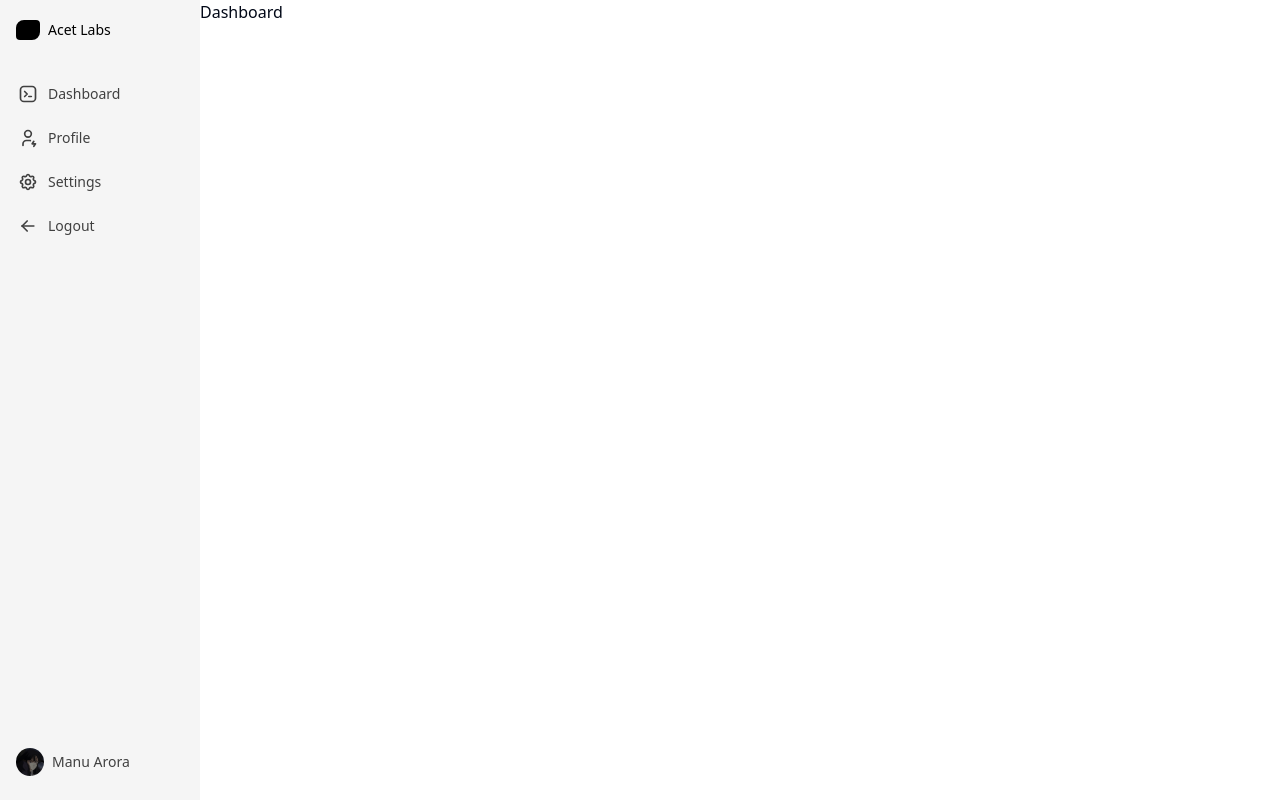
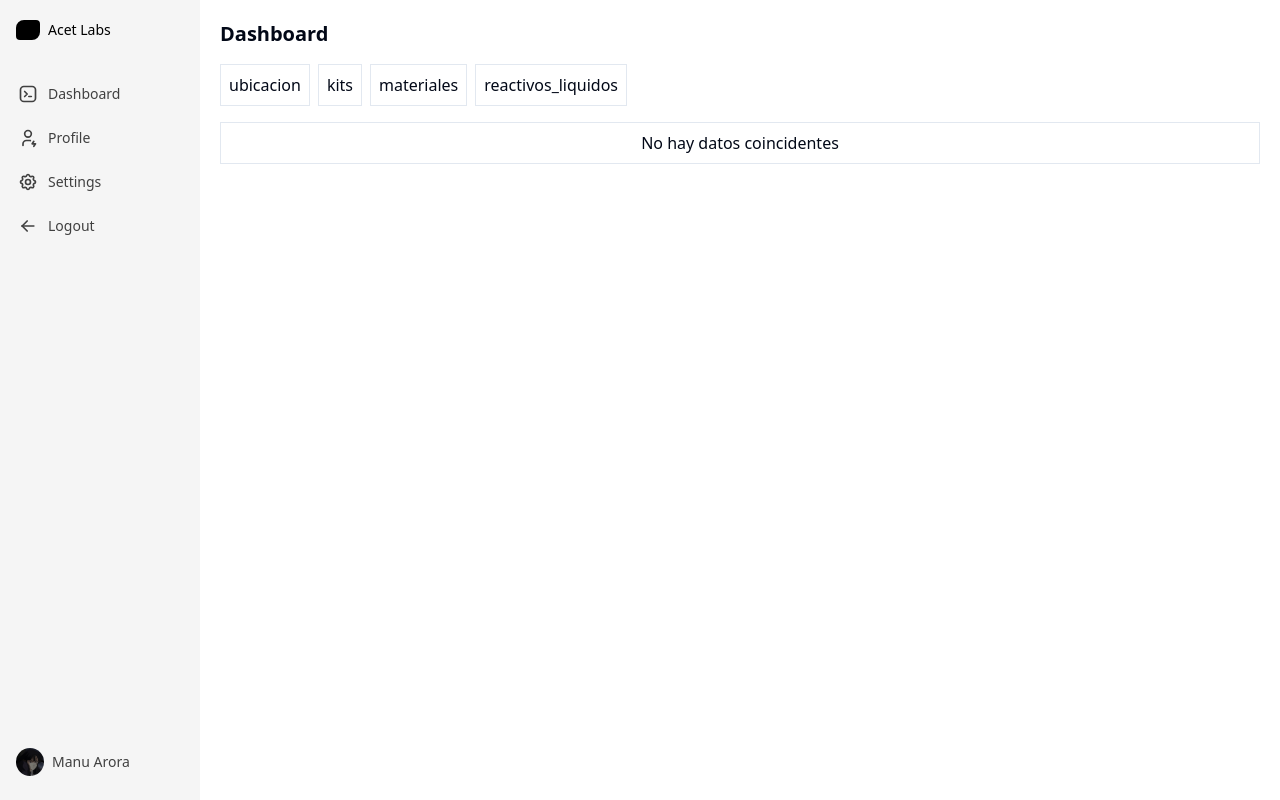
Before and after one commit to LabQuimica/laboratorio, a Next.js app: page /menu/dashboard in a window 1280 px wide. Built offline with nearby package versions, Linux system fonts and the light colour scheme.

Commit message:
Implement dashboard functionality with data fetching, sorting, and searching capabilities

```diff
--- a/src/app/menu/dashboard/page.tsx
+++ b/src/app/menu/dashboard/page.tsx
@@ -1,5 +1,152 @@
-function Dashboard() {
-  return <div className="">Dashboard</div>;
+"use client";
+
+import { useState } from "react";
+
+export default function Dashboard() {
+  const [selectedTable, setSelectedTable] = useState("");
+  const [originalData, setOriginalData] = useState([]); // Datos originales sin ordenar
+  const [data, setData] = useState([]);
+  const [error, setError] = useState("");
+  const [searchTerm, setSearchTerm] = useState(""); // Estado de búsqueda
+  const [sortField, setSortField] = useState(""); // Estado para el campo de ordenamiento
+  const [sortOrder, setSortOrder] = useState<"asc" | "desc">("asc"); // Estado para dirección del ordenamiento
+
+  // Definir los campos según la tabla seleccionada
+  const tableFields: any = {
+    ubicacion: ["id_ubicacion", "Mueble", "Numero", "Estado", "Estante", "Nivel"],
+    kits: ["num_serie", "nombre", "marca", "fk_ubicacion", "observaciones", "link", "caja", "cantidad_kits", "contenido", "cantidad"],
+    materiales: ["num_serie", "nombre", "marca", "fk_ubicacion"],
+    reactivos_liquidos: ["num_cas", "nombre", "formula", "marca", "cantidad", "fk_ubicacion", "contenedor", "observaciones"]
+  };
+
+  // Obtener datos de la tabla seleccionada
+  const fetchData = async (tableName: string) => {
+    setError("");
+    setData([]);
+    setOriginalData([]);
+    setSelectedTable(tableName);
+    setSearchTerm(""); // Reiniciar búsqueda
+    setSortField(""); // Reiniciar ordenamiento
+    setSortOrder("asc");
+
+    try {
+      const response = await fetch(`${process.env.NEXT_PUBLIC_API_URL}/inventory/${tableName}`);
+      if (response.ok) {
+        const result = await response.json();
+        setData(result);
+        setOriginalData(result); // Guardamos copia de los datos originales
+      } else {
+        setError(`Error al obtener los datos de ${tableName}`);
+      }
+    } catch (err) {
+      setError(`No se pudo conectar con el servidor.`);
+    }
+  };
+
+  // Manejar búsqueda (filtrar registros)
+  const filteredData = data.filter((row: any) =>
+    Object.values(row).some(value =>
+      value.toString().toLowerCase().includes(searchTerm.toLowerCase())
+    )
+  );
+
+  // Función para ordenar datos
+  const sortedData = [...filteredData].sort((a, b) => {
+    if (!sortField) return 0;
+
+    const aValue = a[sortField];
+    const bValue = b[sortField];
+
+    if (typeof aValue === "number" && typeof bValue === "number") {
+      return sortOrder === "asc" ? aValue - bValue : bValue - aValue;
+    }
+
+    return sortOrder === "asc"
+      ? aValue.toString().localeCompare(bValue.toString())
+      : bValue.toString().localeCompare(aValue.toString());
+  });
+
+  // Manejar cambio de orden al hacer clic en el encabezado
+  const handleSort = (field: string) => {
+    if (sortField === field) {
+      setSortOrder(sortOrder === "asc" ? "desc" : "asc");
+    } else {
+      setSortField(field);
+      setSortOrder("asc");
+    }
+  };
+
+  // Función para resetear la tabla al orden original
+  const resetTable = () => {
+    setData(originalData);
+    setSortField("");
+    setSortOrder("asc");
+  };
+
+  return (
+    <div className="p-5">
+      <h1 className="text-xl font-bold mb-4">Dashboard</h1>
+
+      {/* Botones para seleccionar tabla */}
+      <div className="flex gap-2 mb-4">
+        {Object.keys(tableFields).map((table) => (
+          <button key={table} onClick={() => fetchData(table)} className="border p-2">
+            {table}
+          </button>
+        ))}
+      </div>
+
+      {/* Mostrar campo de búsqueda solo si hay una tabla seleccionada */}
+      {selectedTable && (
+        <div className="mb-4 flex gap-4">
+          <input
+            type="text"
+            placeholder="Buscar..."
+            value={searchTerm}
+            onChange={(e) => setSearchTerm(e.target.value)}
+            className="border p-2 w-full"
+          />
+          <button onClick={resetTable} className="border p-2 bg-sky-400">
+            Resetear Orden
+          </button>
+        </div>
+      )}
+
+      {/* Mostrar datos */}
+      {error && <p className="text-red-500">{error}</p>}
+      {selectedTable && <h2 className="text-lg font-semibold">Datos de {selectedTable}</h2>}
+
+      <table className="border-collapse border w-full mt-2">
+        <thead>
+          <tr>
+            {sortedData.length > 0 &&
+              Object.keys(sortedData[0]).map((key) => (
+                <th
+                  key={key}
+                  onClick={() => handleSort(key)}
+                  className="border p-2 cursor-pointer"
+                >
+                  {key} {sortField === key ? (sortOrder === "asc" ? "🔼" : "🔽") : ""}
+                </th>
+              ))}
+          </tr>
+        </thead>
+        <tbody>
+          {sortedData.length > 0 ? (
+            sortedData.map((row: any, index: number) => (
+              <tr key={index} className="border">
+                {Object.values(row).map((value, i) => (
+                  <td key={i} className="border p-2">{value}</td>
+                ))}
+              </tr>
+            ))
+          ) : (
+            <tr>
+              <td colSpan={6} className="p-2 text-center">No hay datos coincidentes</td>
+            </tr>
+          )}
+        </tbody>
+      </table>
+    </div>
+  );
 }
-
-export default Dashboard;
```
